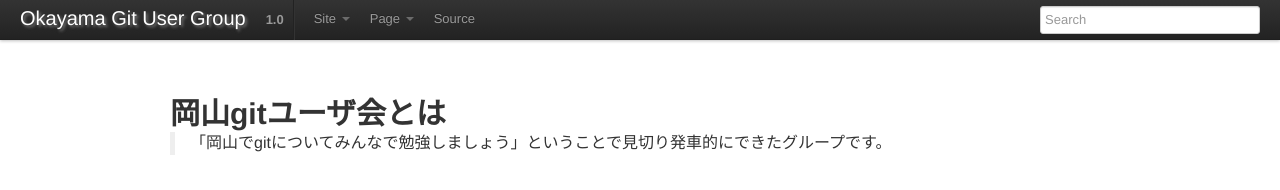
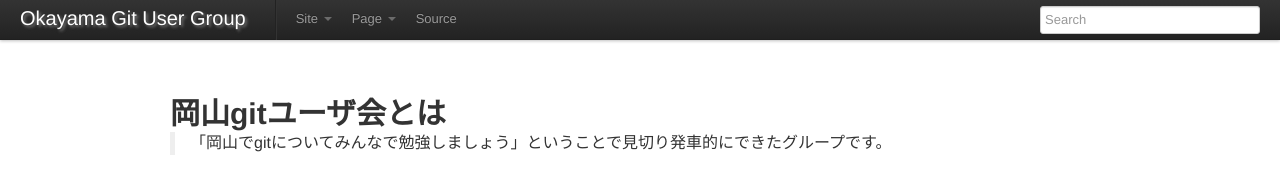
Before and after one commit to okagit/okagit, a Sphinx documentation site: the page built from source/index.rst, in a window 1280 px wide. Shown: the top 190 px of the page. Built offline with Sphinx 7.4.7, drawn with Linux system fonts in a browser that asks for light colours.

```diff
--- a/source/conf.py
+++ b/source/conf.py
@@ -54,7 +54,7 @@ copyright = u'2012 - 2013, Okayama Git User Group'
 # built documents.
 #
 # The short X.Y version.
-version = u'1.0'
+version = u''
 
 # The full version, including alpha/beta/rc tags.
 release = u'1.0.0'
```
